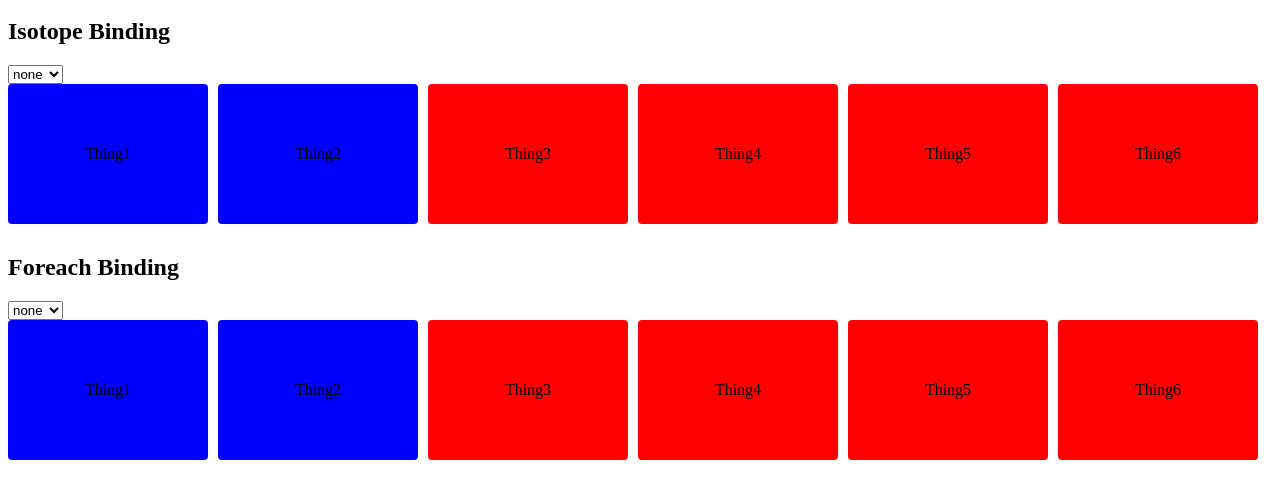
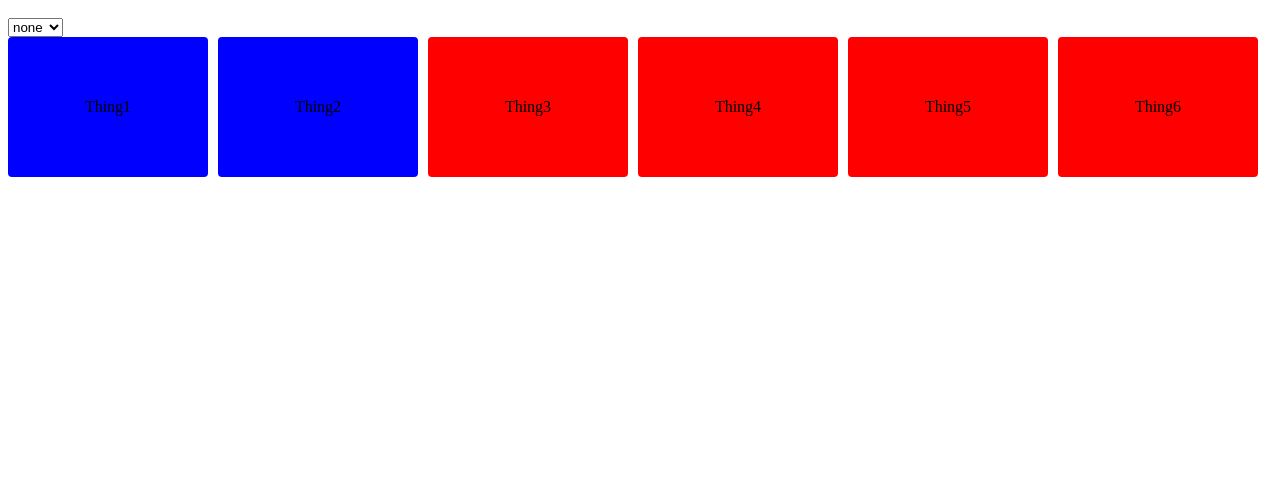
Before and after one commit to aknuds1/knockout-isotope, a plain HTML site: page demo2.html in a window 1280 px wide. Shown: the part 48-546 px from the top of the page. Drawn offline with nearby package versions, Linux system fonts and the light colour scheme.

Commit message:
Remove unneeded demo HTML

```diff
--- a/demo2.html
+++ b/demo2.html
@@ -79,14 +79,8 @@
 
   <body>
     <h1>Knockout Isotope Binding Demo 2</h1>
-    <h2>Isotope Binding</h2>
     <select data-bind="options: filters, value: isoFilter"></select>
     <div id="myContainer" data-bind="isotope: { data: isotopefilteredThings, isotopeOptions: isotopeOptions }">
-      <div class="thing" data-bind="text: stuff, css: type"></div>
-    </div>
-    <h2>Foreach Binding</h2>
-    <select data-bind="options: filters, value: foreachFilter"></select>
-    <div data-bind="foreach: { data: filteredThings}">
       <div class="thing" data-bind="text: stuff, css: type"></div>
     </div>
   </body>
```
